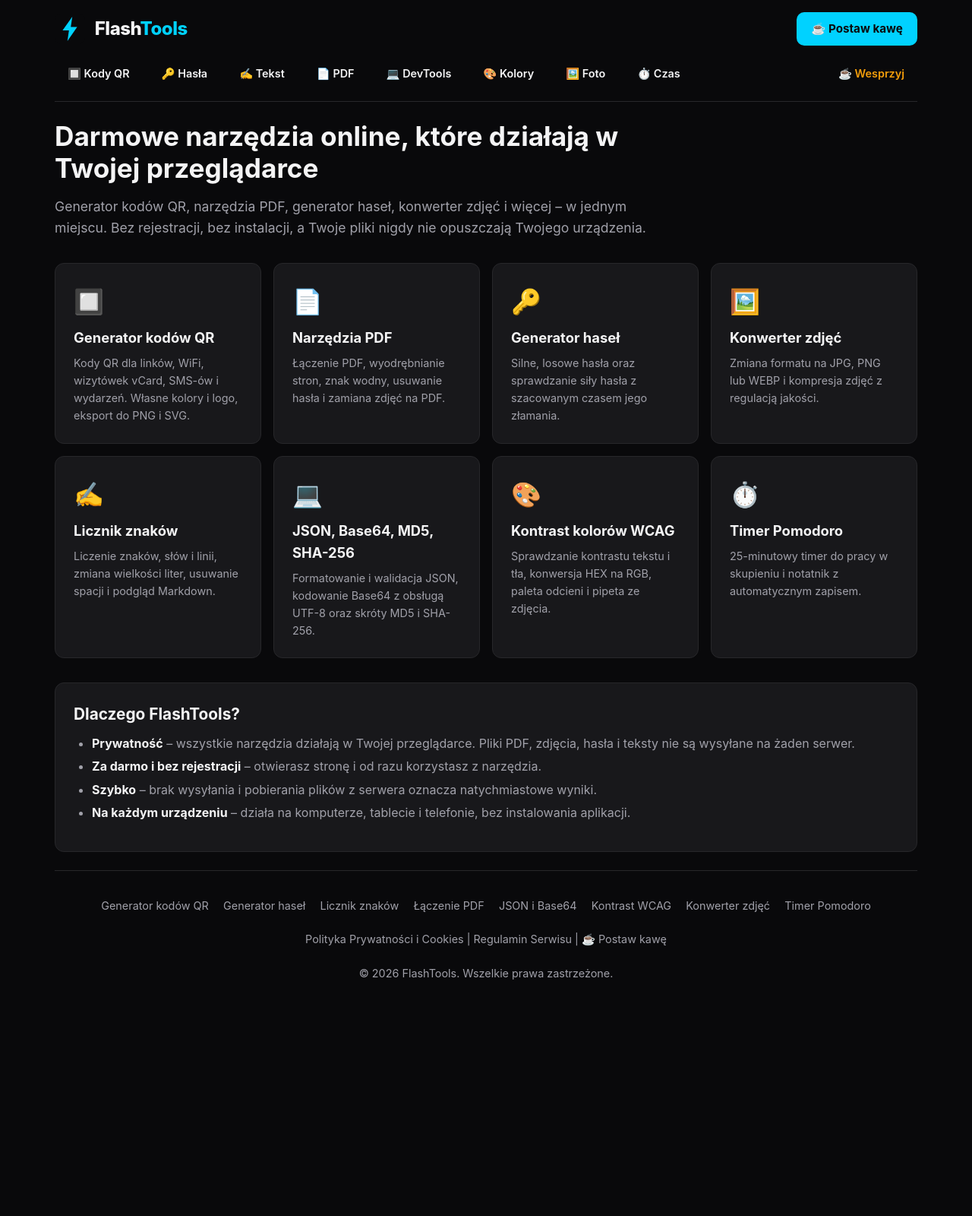
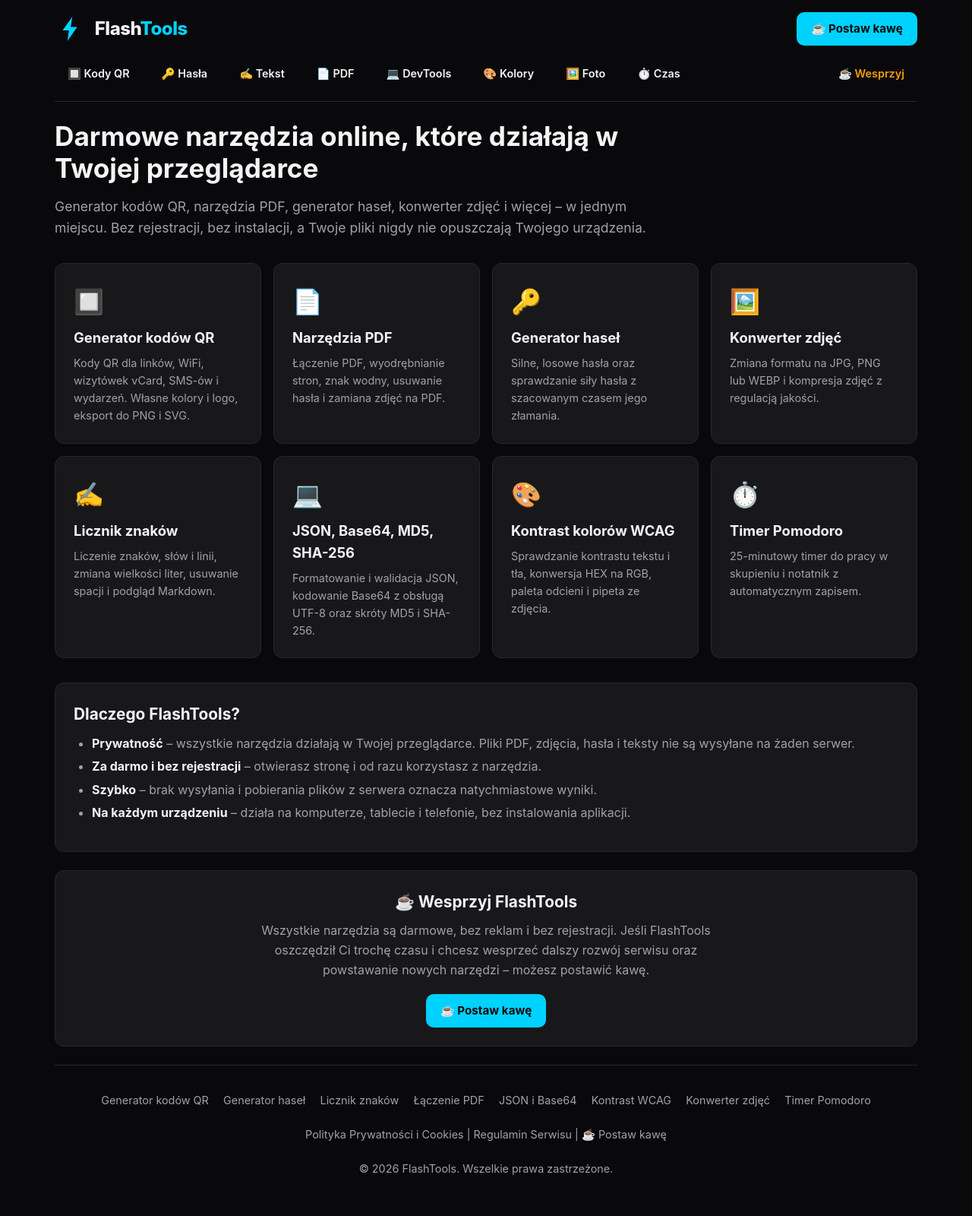
Before and after one commit to FlashTools-web/flashtools-web.github.io, a Jekyll site: the page built from index.html, in a window 1280 px wide. Shown: the whole page at 76% size. Built offline with Jekyll 4.4.1, drawn with Linux system fonts in a browser that asks for light colours; before the commit the page ends 1344 px from its top, so only the background shows below that.

Commit message:
Sekcja "Wesprzyj FlashTools" na stronie głównej
Co-Authored-By: Claude Opus 5.5 <noreply@anthropic.com>

```diff
--- a/assets/css/style.css
+++ b/assets/css/style.css
@@ -47,6 +47,9 @@ header { display: flex; flex-wrap: wrap; justify-content: space-between; align-i
 .coffee-btn { display: inline-flex; align-items: center; gap: 8px; padding: 0.6rem 1.2rem; border-radius: 10px; background: var(--accent); color: var(--bg); font-weight: 700; font-size: 0.95rem; text-decoration: none; white-space: nowrap; transition: transform 0.08s ease, background 0.2s; }
 .coffee-btn:hover { background: var(--accent-hover); }
 .coffee-btn:active { transform: scale(0.98); }
+.coffee-section { text-align: center; }
+.coffee-section h2 { font-size: 1.3rem; margin-bottom: 0.6rem; }
+.coffee-section p { color: var(--text-muted); max-width: 640px; margin: 0 auto 1.2rem; }
 
 /* Widok narzędzia (jedno na podstronę) */
 .tool-view { animation: fadeIn 0.4s ease forwards; }
--- a/index.html
+++ b/index.html
@@ -63,6 +63,12 @@ description: Darmowe narzędzia online w jednym miejscu – generator kodów QR,
     </ul>
 </section>
 
+<section class="panel coffee-section" aria-labelledby="coffee-heading">
+    <h2 id="coffee-heading">☕ Wesprzyj FlashTools</h2>
+    <p>Wszystkie narzędzia są darmowe, bez reklam i bez rejestracji. Jeśli FlashTools oszczędził Ci trochę czasu i chcesz wesprzeć dalszy rozwój serwisu oraz powstawanie nowych narzędzi – możesz postawić kawę.</p>
+    <a class="coffee-btn" href="https://buycoffee.to/pxware" target="_blank" rel="noopener">☕ Postaw kawę</a>
+</section>
+
 <script>
     // Przekierowanie starych adresów z jednej strony (#qr, #pdf...) na nowe podstrony
     (function () {
```
